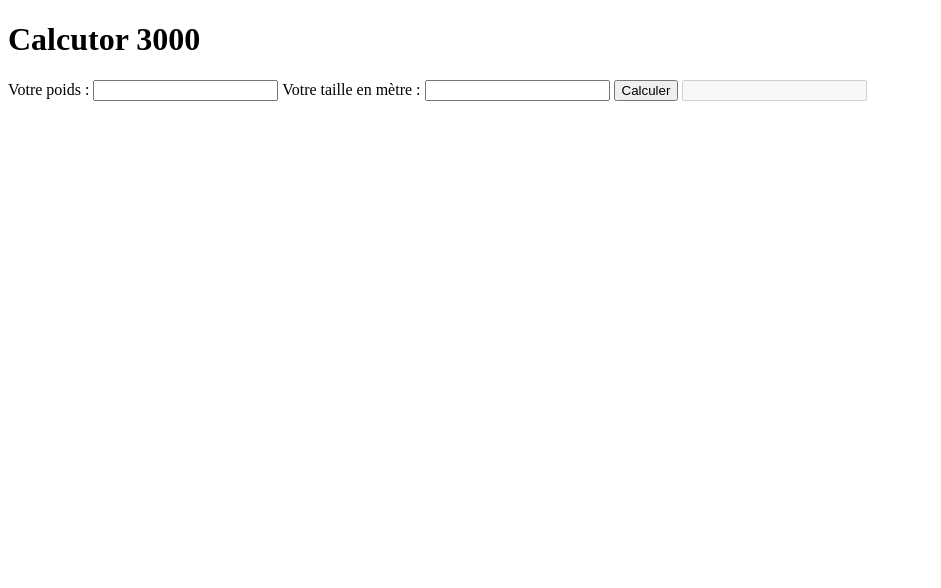
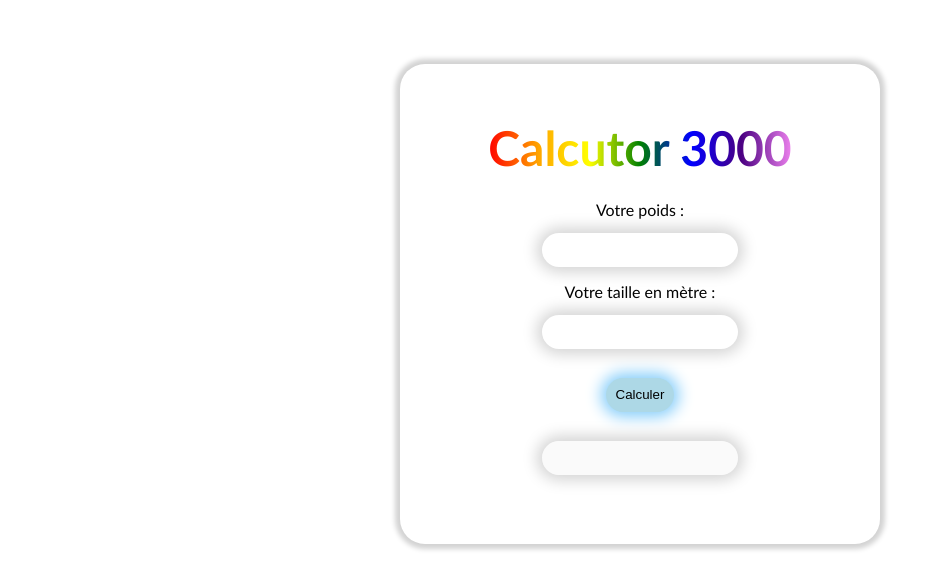
Before and after one commit to Smylou/Calculator3000, a plain HTML site: page index.html in a window 1280 px wide. Shown: the whole page, without its empty margins (0-941 px from the left). Drawn offline with Linux system fonts and the light colour scheme.

Commit message:
CSS + gestion Nan

```diff
--- a/assets/css/style.css
+++ b/assets/css/style.css
@@ -0,0 +1,54 @@
+* {
+    margin: 0;
+}
+
+body {
+    display: flex;
+    justify-content: center;
+    font-family:'Trebuchet MS', 'Lucida Sans Unicode', 'Lucida Grande', 'Lucida Sans', Arial, sans-serif
+}
+
+h1 {
+  background-image: linear-gradient(to left, violet, indigo, blue, green, yellow, orange, red);   -webkit-background-clip: text;
+  color: transparent;
+  font-size: 3em;
+  margin-bottom: 5%;
+}
+
+
+div {
+    height: 30em;
+    width: 30em;
+    padding: 0;
+    display: flex;
+    flex-direction: column;
+    align-items: center;
+    justify-content: center;
+    border-radius: 25px;
+    box-shadow: 0px 0px 5px 5px  lightgray;
+    margin: 5%;
+}
+
+input {
+
+    border: 0;
+    border-radius: 25px;
+    box-shadow: 0px 0px 15px 5px  lightgray;
+    text-align: center;
+    padding: 2%;
+    margin: 3%;
+}
+
+button {
+    border: 0;
+    border-radius: 25px;
+    background-color: lightblue;
+    box-shadow: 0px 0px 15px 5px lightskyblue ;
+    text-align: center;
+    padding: 2%;
+    margin: 3%;
+}
+
+p {
+    font-size: 2em;
+}
--- a/assets/scripts/main.js
+++ b/assets/scripts/main.js
@@ -4,20 +4,22 @@ let categorie = document.getElementById("categorie")
 let resultat = document.getElementsByName("resultat")[0]
 
 
-function calculIMC(){
-
+function calculIMC() {
 
     let result = parseFloat(premierNombre.value) / Math.pow(parseFloat(deuxiemeNombre.value), 2)
     if (result < 18.5) {
         categorie.innerHTML = "En sous poids"
-    }else if(result >= 18.5 && result <= 24.9){
+    } else if (result >= 18.5 && result <= 24.9) {
         categorie.innerHTML = "Normal"
-    }else if(result >= 25.0 && result <= 29.9){
+    } else if (result >= 25.0 && result <= 29.9) {
         categorie.innerHTML = "Sur-poids"
-    }else {
+    } else {
         categorie.innerHTML = "Obésité"
     }
-
-    resultat.value = result
-
+    if (isNaN(result)) {
+        categorie.innerHTML = "Veuillez rentrer un poids et/ou une taille valide"
+        resultat.value = 0
+    } else {
+        resultat.value = result
+    }
 }
--- a/index.html
+++ b/index.html
@@ -11,15 +11,18 @@
 </head>
 
 <body>
+    <div>
         <h1>Calcutor 3000</h1>
         <label>Votre poids :</label>
-    <input type="text" name="premierNombre">
+        <input type="number" name="premierNombre">
         <label>Votre taille en mètre :</label>
-    <input type="text" name="deuxiemeNombre">
+        <input type="number" name="deuxiemeNombre">
         <button onClick="calculIMC()">Calculer</button>
         <input type="text" name="resultat" disabled>
         <p id="categorie"></p>
+    </div>
 </body>
 
 <script src="./assets/scripts/main.js"></script>
+
 </html>
```
Lines whose indentation alone changed are shown as unchanged.
